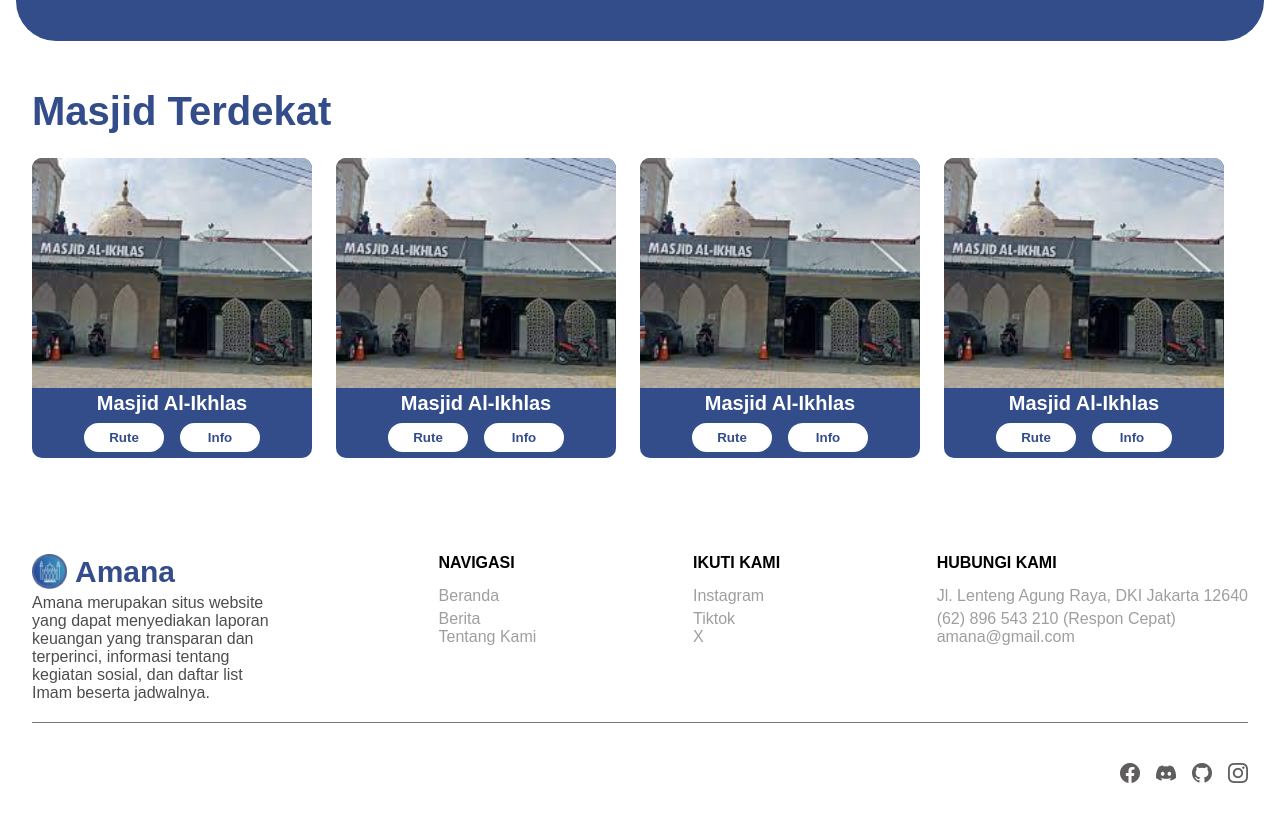
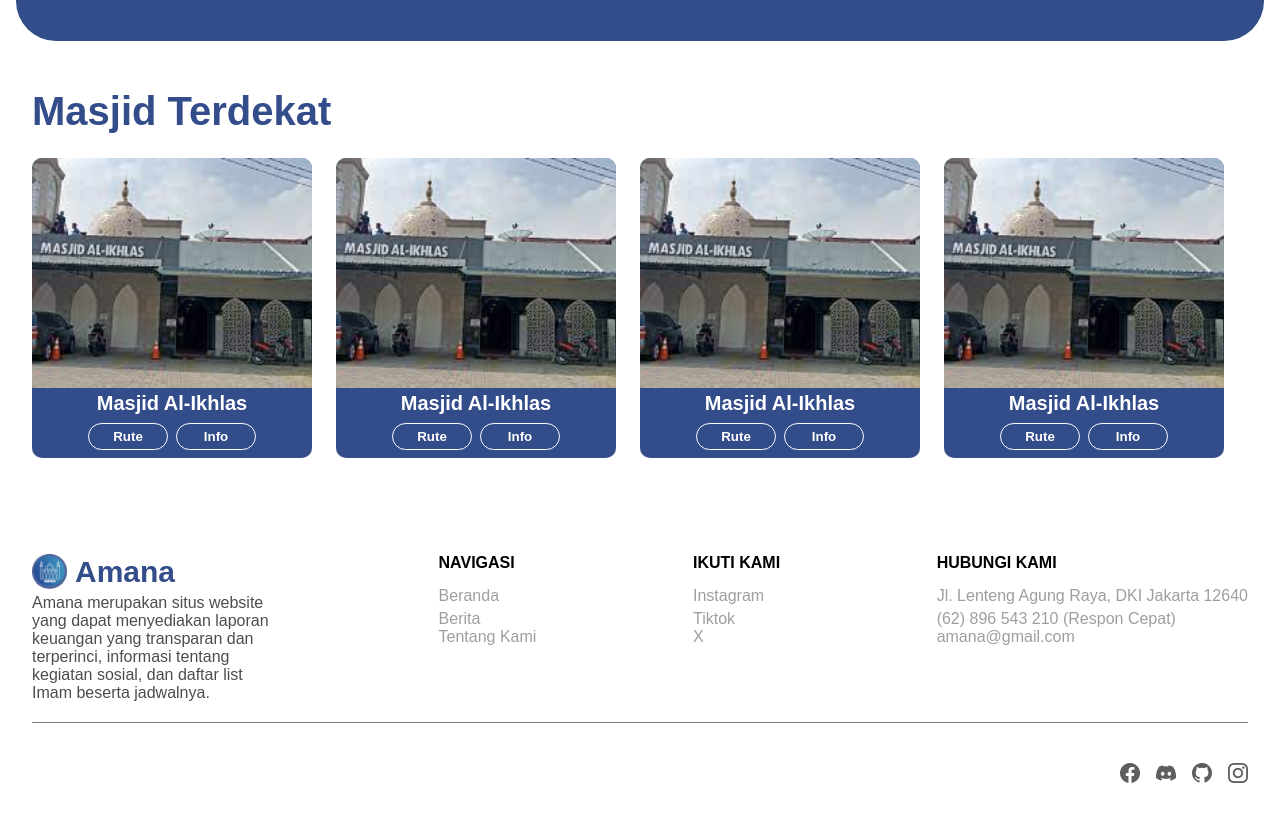
Before and after one commit to jundifatih/AmanaProject-FrontEnd, a React (Vite) app: page / in a window 1280 px wide. Shown: the part 1321-2139 px from the top of the page. Built offline with nearby package versions, Linux system fonts and the light colour scheme.

Commit message:
Update Tim Kami

```diff
--- a/src/pages/main/landingpage/LandingPage.module.css
+++ b/src/pages/main/landingpage/LandingPage.module.css
@@ -480,19 +480,20 @@
 .TombolMasjid{
   display: flex;
   justify-content: center;
-  gap: 1rem;
+  gap: 0.5rem;
 }
 .TombolMasjid button{
   cursor: pointer;
   width: 80px;
-  height: 29px;
+  height: 27px;
   border-radius: 15px;
   font-weight: bold;
-  color: #334c8a;
+  color: white;
   margin: 0.5rem 0;
-  border: none;
-  background-color: white;
+  border:1px solid white;
+  background-color: #334c8a;
 }
+
 /* .box h3{
   margin-bottom: 5px;
 }
--- a/src/pages/main/tentangkami/TentangKami.jsx
+++ b/src/pages/main/tentangkami/TentangKami.jsx
@@ -99,7 +99,7 @@ const TentangKami = () => {
                 <h5>Hispter</h5>
             </div>
             <div className={styles.box}>
-                <img src="src/assets/ImageTim/Jundi.png" alt="Hipster"/>
+                <img src="src/assets/ImageTim/Ardhina.jpg" alt="Hipster"/>
                 <h3>Ardhina Septiani</h3>
                 <h5>Hispter</h5>
             </div>
--- a/src/pages/main/tentangkami/TentangKami.module.css
+++ b/src/pages/main/tentangkami/TentangKami.module.css
@@ -91,7 +91,8 @@
     margin-bottom: 5px;
 }
 .box h5{
-    margin-bottom: 10px;
+    color: #334c8a;
+    font-size: 18px;
 }
 /* Tablet / Medium Screen */
 @media (max-width:830px) {
```
Also changed, not shown: src/assets/ImageTim/Ardhina.jpg (added).
